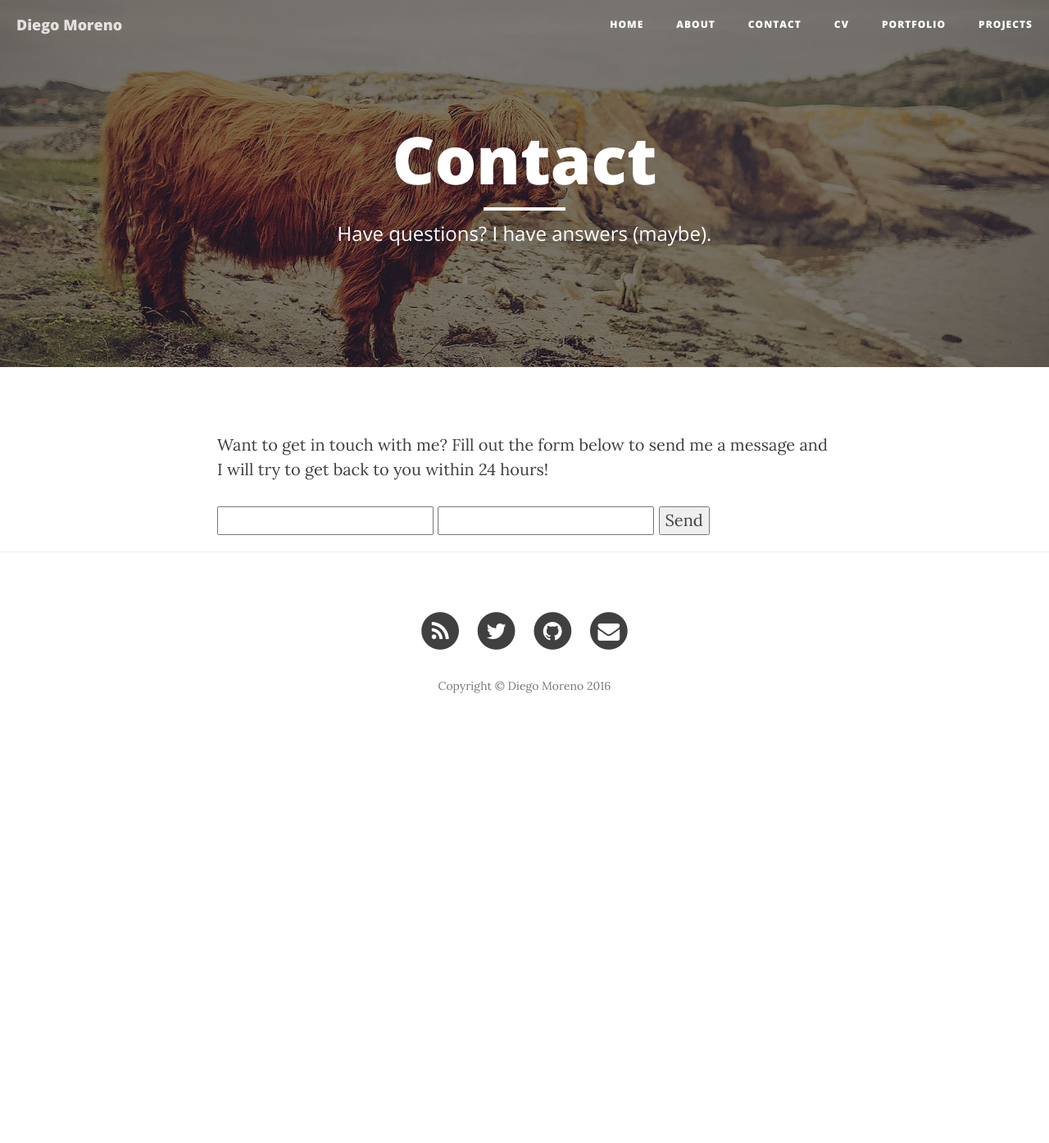
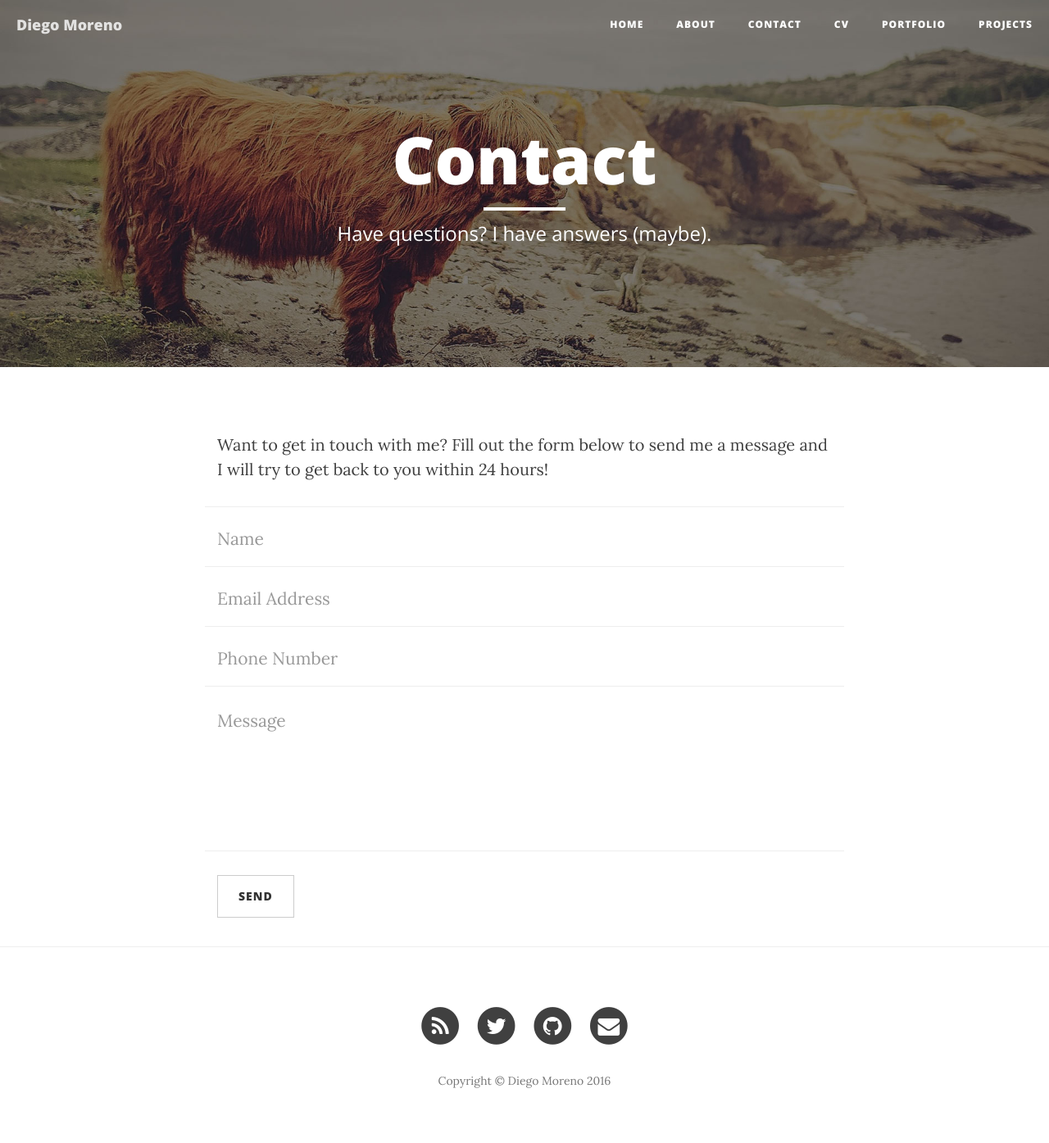
Before and after one commit to diegotheairwolf/diegotheairwolf.github.io, a Jekyll site: the page built from contact.html, in a window 1280 px wide. Shown: the whole page at 82% size. Built offline with Jekyll 4.4.1, drawn with Linux system fonts in a browser that asks for light colours; nearby versions of some CDN libraries; library files that are not in the unit come from our copies; before the commit the page ends 913 px from its top, so only the background shows below that.

Commit message:
contact jqBootstrap Validation working

```diff
--- a/contact.html
+++ b/contact.html
@@ -6,35 +6,40 @@ header-img: "img/contact-bg.jpg"
 ---
 
 <p>Want to get in touch with me? Fill out the form below to send me a message and I will try to get back to you within 24 hours!</p>
+
+
+
 <!-- Contact Form - Enter your email address on line 19 of the mail/contact_me.php file to make this form work. -->
 <!-- WARNING: Some web hosts do not allow emails to be sent through forms to common mail hosts like Gmail or Yahoo. It's recommended that you use a private domain email address! -->
 <!-- NOTE: To use the contact form, your site must be on a live web host with PHP! The form will not work locally! -->
-<!-- <form name="sentMessage" id="contactForm" novalidate>
+<form action="https://formspree.io/diego.ms90@gmail.com" method="POST" novalidate>
     <div class="row control-group">
         <div class="form-group col-xs-12 floating-label-form-group controls">
             <label>Name</label>
-            <input type="text" class="form-control" placeholder="Name" id="name" required data-validation-required-message="Please enter your name.">
+            <!-- <input type="text" class="form-control" placeholder="Name" required data-validation-required-message="Please enter your name." name="name"> -->
+            <input type="text" name="name" class="form-control" placeholder="Name" required data-validation-required-message="Please enter your name.">
             <p class="help-block text-danger"></p>
         </div>
     </div>
     <div class="row control-group">
         <div class="form-group col-xs-12 floating-label-form-group controls">
             <label>Email Address</label>
-            <input type="email" class="form-control" placeholder="Email Address" id="email" required data-validation-required-message="Please enter your email address.">
+            <!-- <input type="email" class="form-control" placeholder="Email Address" required data-validation-required-message="Please enter your email address." name="_replyto"> -->
+            <input type="email" name="_replyto" class="form-control" placeholder="Email Address" required data-validation-required-message="Please enter your email address.">
             <p class="help-block text-danger"></p>
         </div>
     </div>
     <div class="row control-group">
         <div class="form-group col-xs-12 floating-label-form-group controls">
             <label>Phone Number</label>
-            <input type="tel" class="form-control" placeholder="Phone Number" id="phone" required data-validation-required-message="Please enter your phone number.">
+            <input type="tel" name="phone" class="form-control" placeholder="Phone Number" required data-validation-required-message="Please enter your phone number." >
             <p class="help-block text-danger"></p>
         </div>
     </div>
     <div class="row control-group">
         <div class="form-group col-xs-12 floating-label-form-group controls">
             <label>Message</label>
-            <textarea rows="5" class="form-control" placeholder="Message" id="message" required data-validation-required-message="Please enter a message."></textarea>
+            <textarea rows="5" name="message" class="form-control" placeholder="Message" required data-validation-required-message="Please enter a message."></textarea>
             <p class="help-block text-danger"></p>
         </div>
     </div>
@@ -42,14 +47,20 @@ header-img: "img/contact-bg.jpg"
     <div id="success"></div>
     <div class="row">
         <div class="form-group col-xs-12">
-            <button type="submit" class="btn btn-default">Send</button>
+            <button type="submit" class="btn btn-default" value="Send">Send</button>
         </div>
     </div>
-</form> -->
+</form>
 
-<form action="https://formspree.io/diego.ms90@gmail.com"
-      method="POST">
-    <input type="text" name="name">
-    <input type="email" name="_replyto">
-    <input type="submit" value="Send">
-</form>
+
+<script src="https://ajax.googleapis.com/ajax/libs/jquery/1.7.2/jquery.min.js"></script> <!-- or use local jquery -->
+<script src="/js/jqBootstrapValidation.js"></script>
+<script>
+
+    $(function() {
+        $("input,select,textarea").not("[type=submit]").jqBootstrapValidation();
+    });
+
+</script>
+<!-- Bootstrap Core JavaScript -->
+<script src="bower_components/bootstrap/dist/js/bootstrap.min.js"></script>
--- a/js/clean-blog.js
+++ b/js/clean-blog.js
@@ -10,6 +10,7 @@ $(function() {
 });
 
 // Contact Form Scripts
+// Not used
 
 $(function() {
 
```
